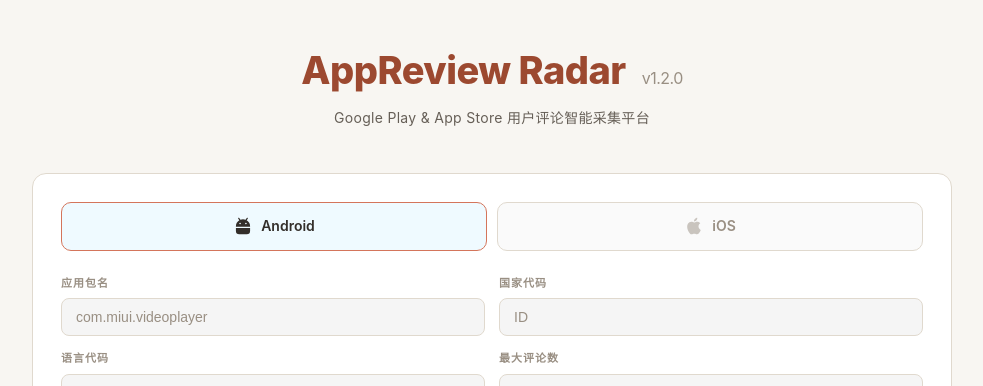
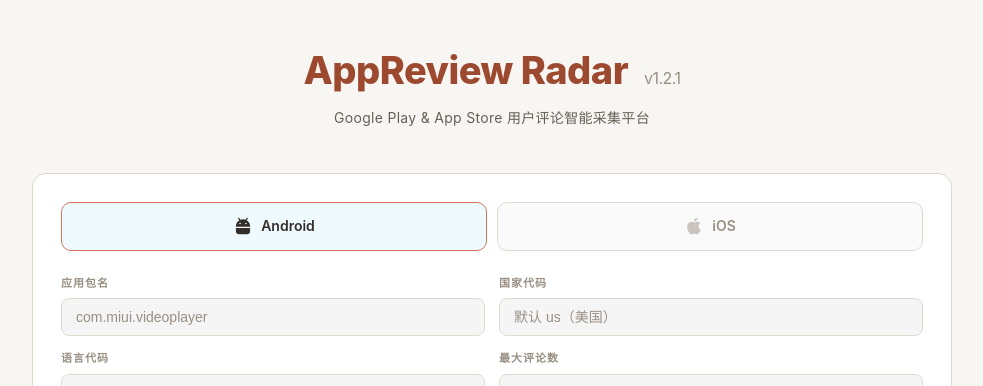
Before and after one commit to suda-go/app-review-radar, a website: page app-review-scraper.html in a window 1280 px wide. Shown: the top 386 px of the page, without its empty margins (148-1131 px from the left). Drawn offline with Linux system fonts and the light colour scheme.

Commit message:
v1.2.1: Remove required attribute from country field

```diff
--- a/app-review-scraper.html
+++ b/app-review-scraper.html
@@ -182,7 +182,7 @@ input[type="date"]::-webkit-calendar-picker-indicator{filter:invert(.5) sepia(1)
 
 <div class="page">
   <div class="hero">
-    <h1>AppReview Radar <span style="font-size:16px;font-weight:400;color:var(--text3);margin-left:8px;">v1.2.0</span></h1>
+    <h1>AppReview Radar <span style="font-size:16px;font-weight:400;color:var(--text3);margin-left:8px;">v1.2.1</span></h1>
     <p>Google Play & App Store 用户评论智能采集平台</p>
   </div>
 
@@ -211,7 +211,7 @@ input[type="date"]::-webkit-calendar-picker-indicator{filter:invert(.5) sepia(1)
         </div>
         <div class="form-group">
           <label>国家代码</label>
-          <input type="text" id="country" placeholder="ID" required>
+          <input type="text" id="country" placeholder="默认 us（美国）">
         </div>
       </div>
       <div class="form-row">
--- a/package.json
+++ b/package.json
@@ -1,6 +1,6 @@
 {
   "name": "app-review-radar",
-  "version": "1.2.0",
+  "version": "1.2.1",
   "private": true,
   "description": "App Store and Google Play review scraping tool",
   "scripts": {
```
